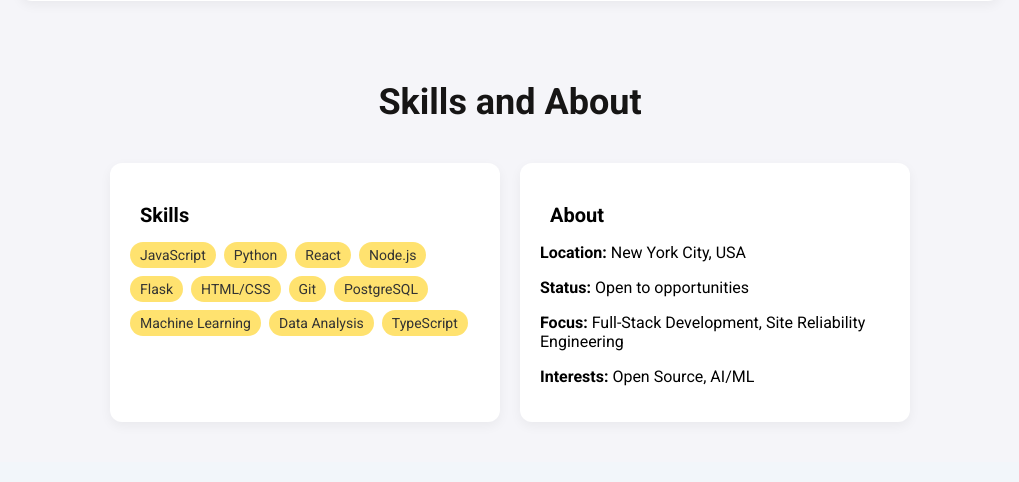
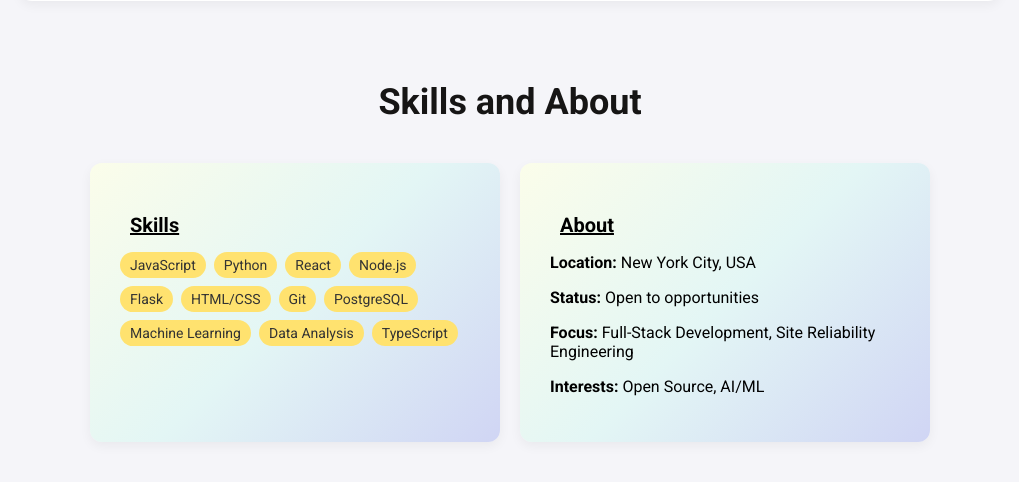
Before and after one commit to srewashimondal/MLH-PE-Portfolio-Site, a Flask app: page /education in a window 1280 px wide. Shown: the part 757-1239 px from the top of the page, without its empty margins (130-1149 px from the left). Run offline with Flask 2, Linux system fonts and the light colour scheme.

Commit message:
css edits to education

```diff
--- a/app/static/styles/main.css
+++ b/app/static/styles/main.css
@@ -295,12 +295,13 @@ body {
 }
 
 .card {
-    background: #fff;
     border-radius: 12px;
     box-shadow: 0 4px 12px rgba(0,0,0,0.05);
-    padding: 20px;
+    transition: transform 0.3s ease, box-shadow 0.3s ease;
+    padding: 30px;
     flex: 1 1 300px;
     max-width: 350px;
+    background: linear-gradient(135deg, #fbfdea, #e3f6f5, #d0d5f4);
 }
 
 .card h3 {
@@ -309,6 +310,7 @@ body {
     display: flex;
     align-items: center;
     gap: 10px;
+    text-decoration: underline;
 }
 
 .skills-tags {
```
